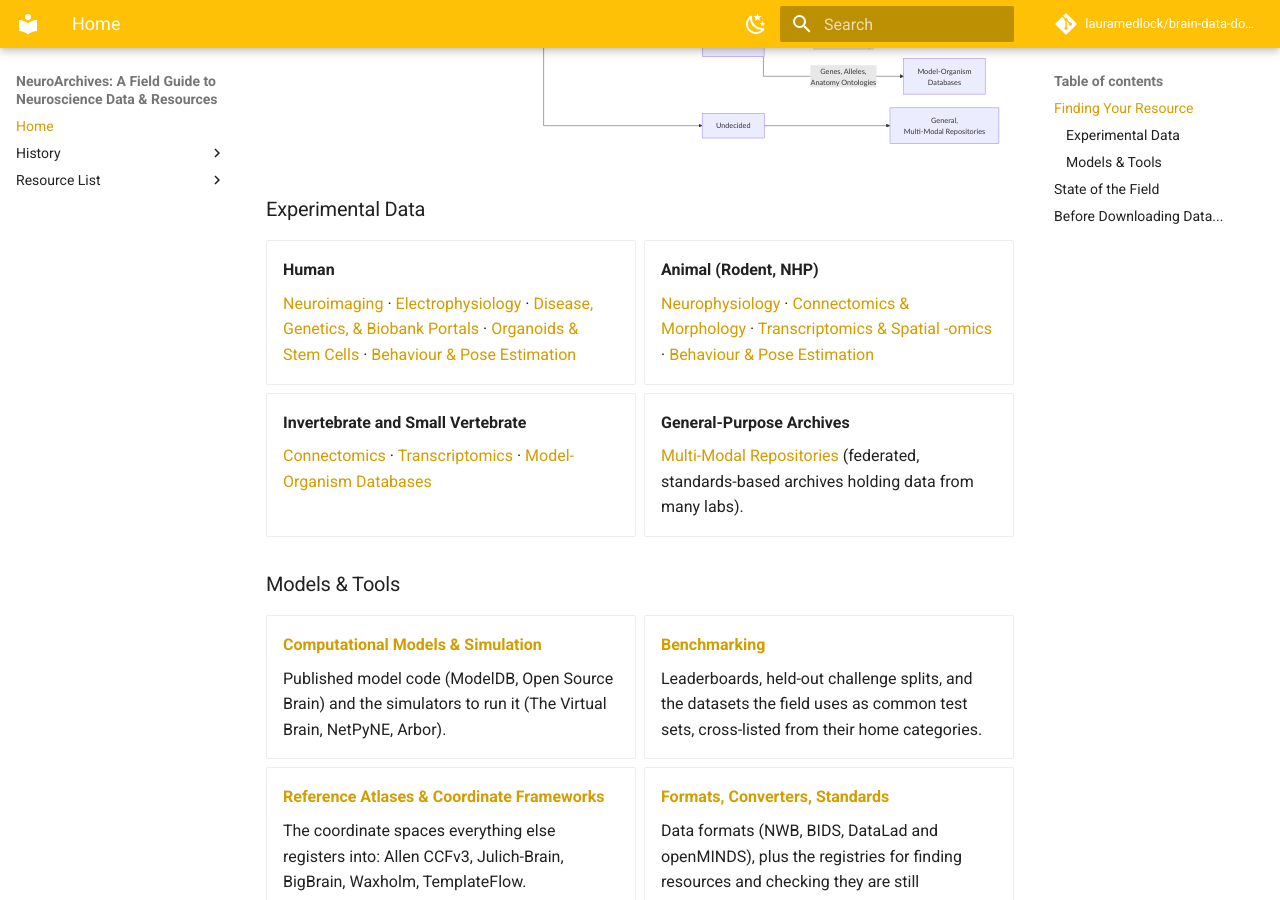
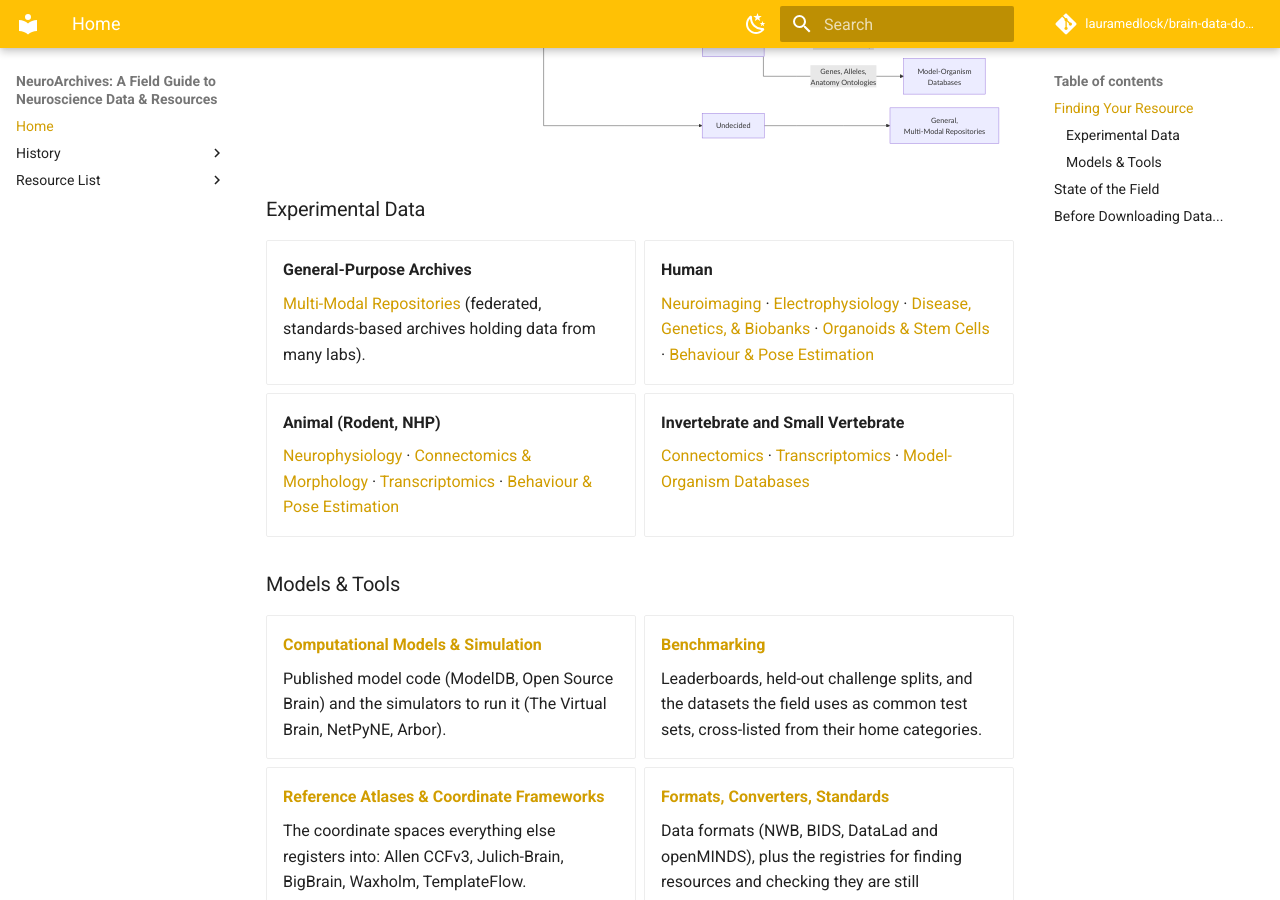
Before and after one commit to lauramedlock/neuroarchives, an MkDocs documentation site: the page built from docs/index.md, in a window 1280 px wide and 900 px high, scrolled down 1585 px. Built offline with MkDocs 1.6.1 and Material for MkDocs 9.7.7, drawn with Linux system fonts in a browser that asks for light colours; comment, search, counter and statistics services are not loaded; some of the changed lines change nothing that is shown.

Commit message:
Fix typos and formatting in index.md

```diff
--- a/docs/index.md
+++ b/docs/index.md
@@ -95,11 +95,16 @@
 
 <div class="grid cards" markdown>
 
+-   **General-Purpose Archives**
+
+    [Multi-Modal Repositories](resources/federated-archives.md) (federated, standards-based archives
+    holding data from many labs).
+
 -   **Human**
 
     [Neuroimaging](resources/human-neuroimaging.md) ·
     [Electrophysiology](resources/human-electrophysiology.md) ·
-    [Disease, Genetics, & Biobank Portals](resources/disease-genetics.md) ·
+    [Disease, Genetics, & Biobanks](resources/disease-genetics.md) ·
     [Organoids & Stem Cells](resources/organoids.md) ·
     [Behaviour & Pose Estimation](resources/behavior.md)
 
@@ -107,18 +112,13 @@
 
     [Neurophysiology](resources/neurophysiology.md) ·
     [Connectomics & Morphology](resources/connectomics.md) ·
-    [Transcriptomics & Spatial -omics](resources/transcriptomics.md) ·
+    [Transcriptomics](resources/transcriptomics.md) ·
     [Behaviour & Pose Estimation](resources/behavior.md)
 
 -   **Invertebrate and Small Vertebrate**
 
     [Connectomics](resources/connectomics.md) · [Transcriptomics](resources/transcriptomics.md) ·
     [Model-Organism Databases](resources/model-organisms.md)
-
--   **General-Purpose Archives**
-
-    [Multi-Modal Repositories](resources/federated-archives.md) (federated, standards-based archives
-    holding data from many labs).
 
 </div>
 
```
